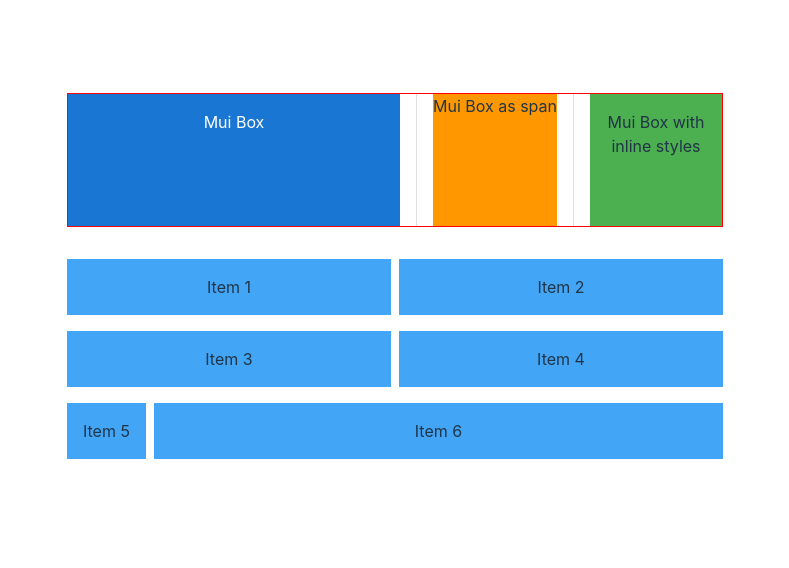
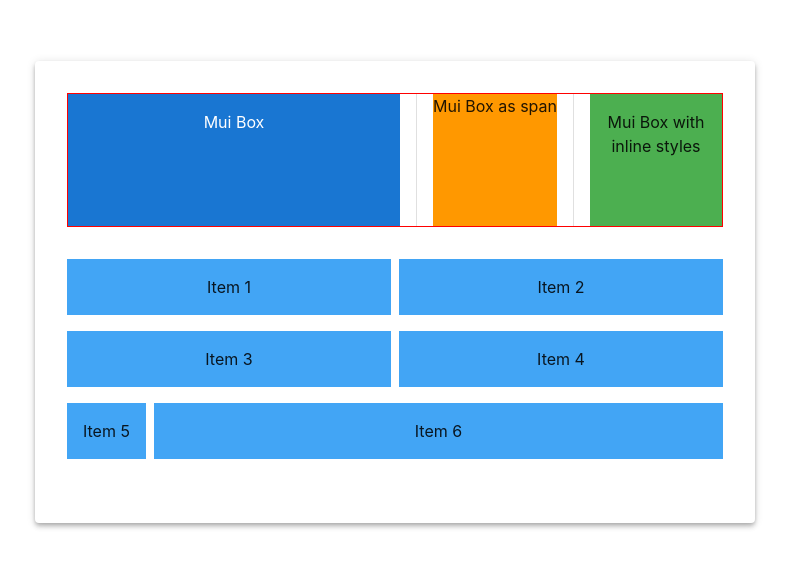
Before and after one commit to p-fassbender/react-material-ui-demo, a React (Vite) app: page / in a window 1280 px wide. Shown: the part 108-676 px from the top of the page, without its empty margins (245-1034 px from the left). Built offline with nearby package versions, Linux system fonts and the light colour scheme.

Commit message:
mui paper component

```diff
--- a/src/components/MuiLayout.jsx
+++ b/src/components/MuiLayout.jsx
@@ -1,10 +1,11 @@
-import { Box, Stack, Divider } from '@mui/material'
+import { Box, Stack, Divider, Paper } from '@mui/material'
 import Grid from '@mui/material/Grid2';
 import React from 'react'
 
 export const MuiLayout = () => {
     return (
         <>
+            <Paper sx={{ padding: '32px' }} elevation={4}>
                 <Stack
                     sx={{ border: '1px solid red' }}
                     direction={'row'}
@@ -61,6 +62,7 @@
                         <Box bgcolor={'primary.light'} p={2}> Item 6</Box>
                     </Grid>
                 </Grid>
+            </Paper>
         </>
     )
 }
```
Lines whose indentation alone changed are shown as unchanged.
